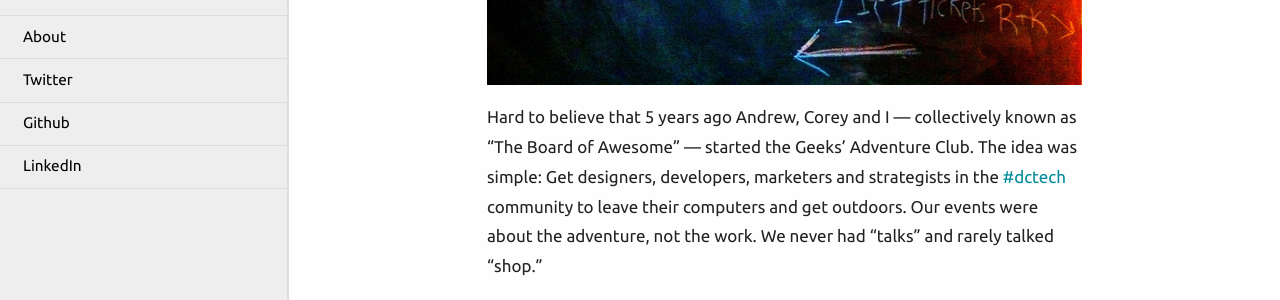
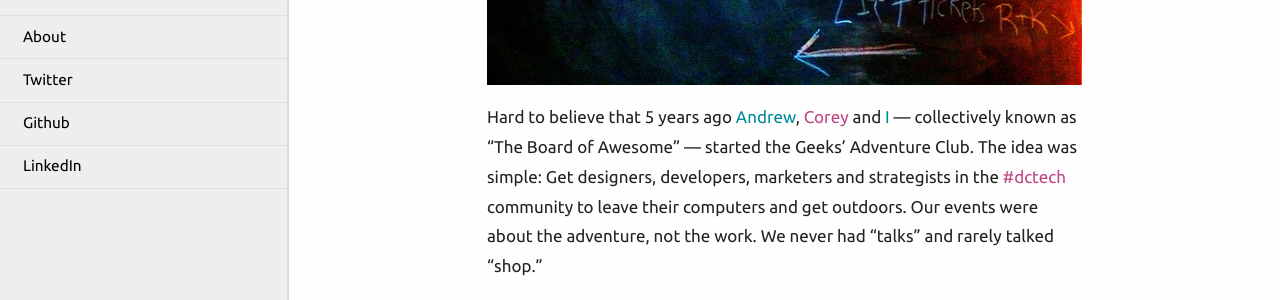
Before and after one commit to aebsr/aebsr.github.com, a Jekyll site: the page built from _posts/2014-02-03-rip-geeks-adventure-club.md, in a window 1280 px wide and 900 px high, scrolled down 387 px. Shown: the part 153-453 px from the top of the window. Built offline with Jekyll 4.4.1, drawn with Linux system fonts in a browser that asks for light colours; part of the change alters nothing that is shown.

```diff
--- a/_posts/2014-02-03-rip-geeks-adventure-club.md
+++ b/_posts/2014-02-03-rip-geeks-adventure-club.md
@@ -7,7 +7,7 @@ description: "Geeks’ Adventure Club: It was a fun run and a slow death for the
 
 ![](/assets/media/gacdc-welcome.jpg)
 
-Hard to believe that 5 years ago Andrew, Corey and I — collectively known as “The Board of Awesome” — started the Geeks’ Adventure Club. The idea was simple: Get designers, developers, marketers and strategists in the [#dctech](https://twitter.com/search?q=%23dctech&src=hash) community to leave their computers and get outdoors. Our events were about the adventure, not the work. We never had “talks” and rarely talked “shop.”
+Hard to believe that 5 years ago [Andrew](http://twitter.com/andrewcohen), [Corey](http://twitter.com/blanksky) and [I](http://twitter.com/aebsr) — collectively known as “The Board of Awesome” — started the Geeks’ Adventure Club. The idea was simple: Get designers, developers, marketers and strategists in the [#dctech](https://twitter.com/search?q=%23dctech&src=hash) community to leave their computers and get outdoors. Our events were about the adventure, not the work. We never had “talks” and rarely talked “shop.”
 
 After the first year, Andrew moved to Colorado, leaving Corey and I to keep the GAC alive. Turns out, running a fledgling meetup is no simple task — especially for two working dads. And then, Corey and I took on new, more demanding positions. By 2013, the club was on life support. Over the course of the entire year, we had only organized our yearly ski trip.
 
```
